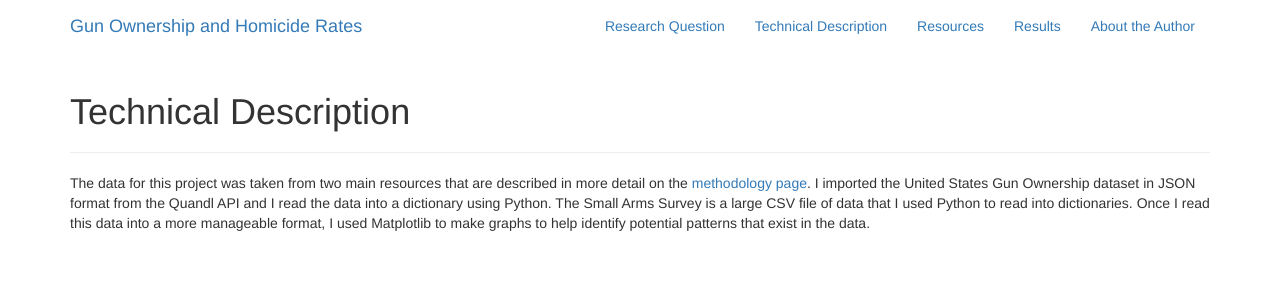
After one commit to taylorthomsen/jhuwebsite, a Flask app: page /technicaldescription in a window 1280 px wide. The commit adds this page. Shown: the top 300 px of the page. Run offline with Flask 2, Linux system fonts and the light colour scheme; some libraries are stand-ins or nearby versions.

Commit message:
Adding my project to git

```diff
--- a/app.py
+++ b/app.py
@@ -11,6 +11,10 @@ def home():
 @app.route('/aboutme')
 def about():
 	return render_template('aboutme.html')
+
+@app.route('/technicaldescription')
+def description():
+	return render_template('technicaldescription.html')
 
 @app.route('/results')
 def results():
--- a/templates/base.html
+++ b/templates/base.html
@@ -14,6 +14,7 @@
 			<div class="navbar-collapse">
 				<ul class="nav navbar-nav navbar-right">
 					<li><a href="/researchquestion">Research Question</a></li>
+					<li><a href="/technicaldescription">Technical Description</a></li>
 					<li><a href="/methodology">Resources</a></li>
 					<li><a href="/results">Results</a></li>
 					<li><a href="/aboutme">About the Author</a></li>
--- /dev/null
+++ b/templates/technicaldescription.html
@@ -0,0 +1,13 @@
+{% extends "base.html" %}
+
+{% block title%}Technical Description{% endblock %}
+
+{% block content%}
+	<div class="container">
+		<h1>Technical Description</h1>
+		<hr />
+
+		<p>The data for this project was taken from two main resources that are described in more detail on the <a href="/methodology">methodology page</a>. I imported the United States Gun Ownership dataset in JSON format from the Quandl API and I read the data into a dictionary using Python. The Small Arms Survey is a large CSV file of data that I used Python to read into dictionaries. Once I read this data into a more manageable format, I used Matplotlib to make graphs to help identify potential patterns that exist in the data. </p>
+
+	</div>
+{% endblock %}
```
Also changed, not shown: templates/results.html (+34 -9 lines), README.md, 1 other file.
